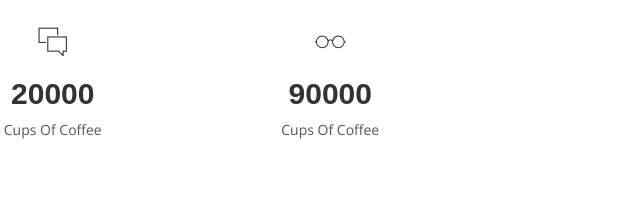
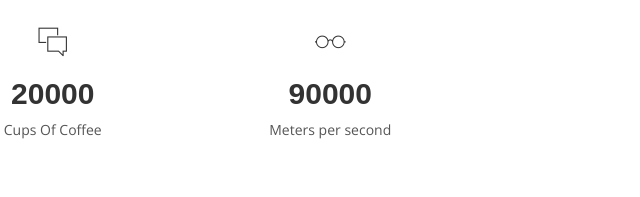
Before and after one commit to IonProLabs/IonProLabs.github.io, a plain HTML site: page index.html in a window 1280 px wide. Shown: the part 2420-2617 px from the top of the page, 156-796 px from the left. Drawn offline with nearby package versions, Linux system fonts and the light colour scheme; some packages are replaced by stand-ins of ours; files whose address does not match are found by name; a web font is replaced by a local one.

Commit message:
Update index.html

```diff
--- a/index.html
+++ b/index.html
@@ -247,7 +247,7 @@
                   <div class="block">
                     <i class="ion-ios-glasses-outline"></i>
                     <h4 class="counter">90000</h4>
-                    <span>Cups Of Coffee</span>
+                    <span>Meters per second</span>
                   </div>
                 </li>
                 <li>
```
